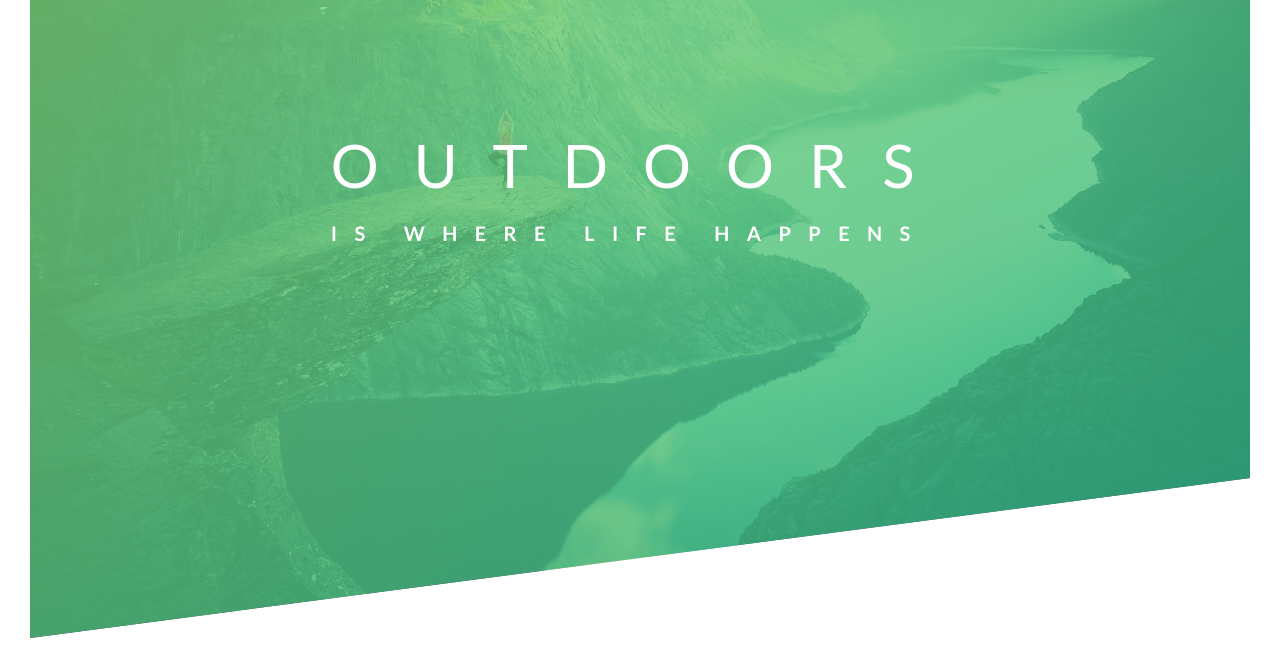
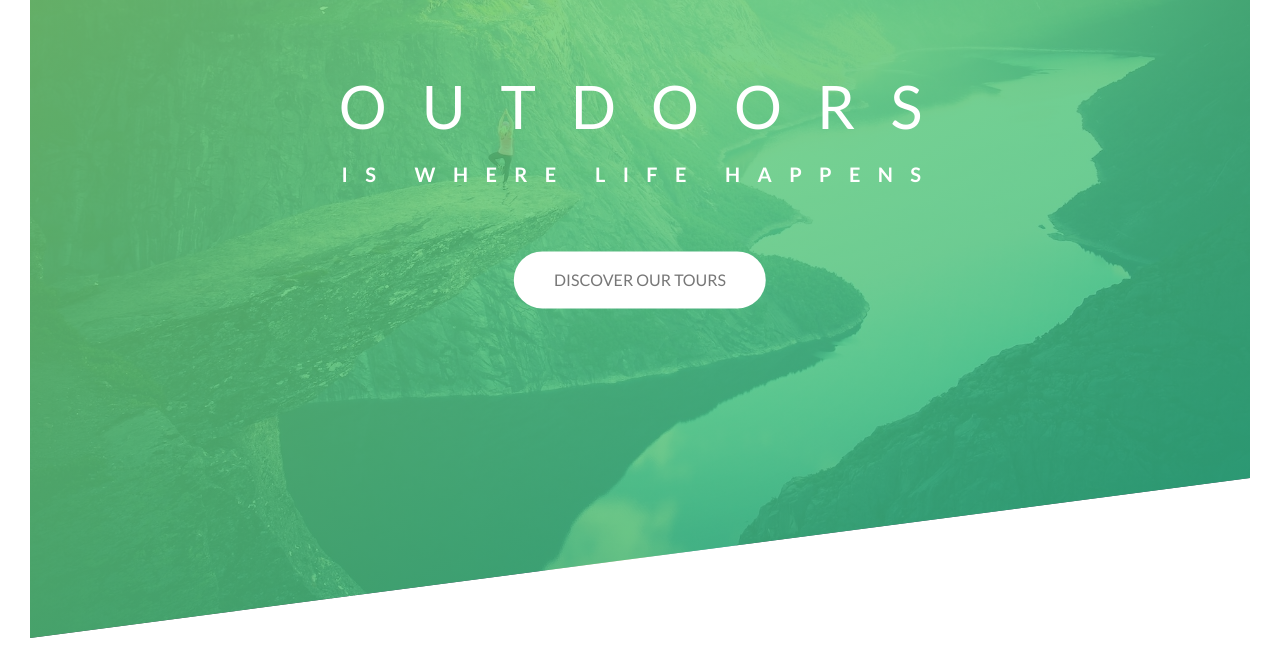
Before and after one commit to bruceneco/natours, a plain HTML site: page index.html in a window 1280 px wide. Shown: the part 152-820 px from the top of the page. Drawn offline with Linux system fonts and the light colour scheme.

Commit message:
Add button to header and its animations

```diff
--- a/css/style.css
+++ b/css/style.css
@@ -45,11 +45,13 @@ body {
     top: 40%;
     left: 50%;
     transform: translate(-50%, -50%);
+    text-align: center;
 }
 
 .header-primary {
     color: #fff;
     text-transform: uppercase;
+    margin-bottom: 60px;
 }
 .header-primary-main {
     display: block;
@@ -57,6 +59,7 @@ body {
     font-size: 60px;
     letter-spacing: 35px;
     animation: moveInLeft 1s ease-out;
+    margin-left: 16px;
 }
 .header-primary-sub {
     display: block;
@@ -93,3 +96,27 @@ body {
         opacity: 1;
     }
 }
+
+.btn:link,
+.btn:visited {
+    text-decoration: none;
+    display: inline-block;
+    padding: 15px 40px;
+    border-radius: 100px;
+    text-transform: uppercase;
+    transition: all .2s;
+}
+
+.btn:hover {
+    transform: translateY(-3px);
+    box-shadow: 0 10px 20px rgba(0,0,0, .2);
+}
+.btn:active {
+    transform: translateY(-1px);
+    box-shadow: 0 5px 10px rgba(0,0,0, .2);
+}
+
+.btn-white {
+    background-color: #fff;
+    color: #777;
+}
--- a/index.html
+++ b/index.html
@@ -22,6 +22,7 @@
                     <span class="header-primary-main">Outdoors</span>
                     <span class="header-primary-sub">is where life happens</span>
                 </h1>
+                <a href="#" class="btn btn-white">Discover our tours</a>
             </div>
         </header>
 
```
